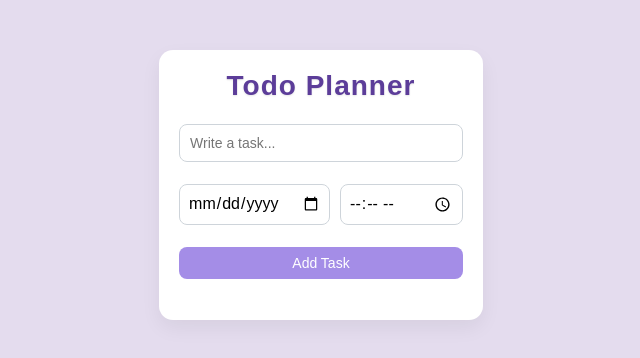
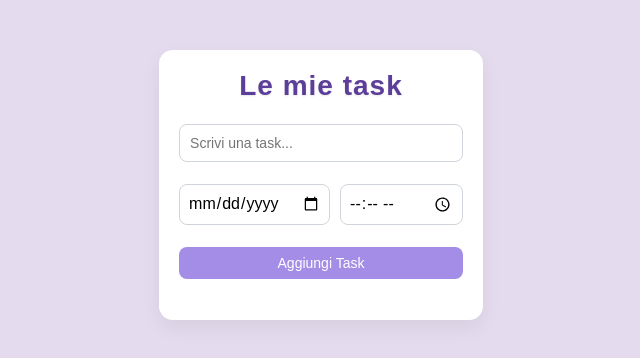
Before and after one commit to Vittoriatosi2006/TODO, a React (Vite) app: page / in a window 1280 px wide. Shown: the top 358 px of the page, without its empty margins (319-959 px from the left). Built offline with nearby package versions, Linux system fonts and the light colour scheme.

Commit message:
lingua it

```diff
--- a/index.html
+++ b/index.html
@@ -1,5 +1,5 @@
 <!doctype html>
-<html lang="en">
+<html lang="it">
   <head>
     <meta charset="UTF-8" />
     <link rel="icon" type="image/svg+xml" href="/src/assets/icona-todo.png" />
--- a/src/Todo.tsx
+++ b/src/Todo.tsx
@@ -144,11 +144,11 @@ export default function ToDo() {
     <div className="todo-container">
       {/* CARD PRINCIPALE */}
       <div className="main-card">
-        <h1>Todo Planner</h1>
+        <h1> Le mie task</h1>
 
         <input
           type="text"
-          placeholder="Write a task..."
+          placeholder="Scrivi una task..."
           value={inputValue}
           onChange={(e) => setInputValue(e.target.value)}
         />
@@ -166,7 +166,7 @@ export default function ToDo() {
           />
         </div>
         <button onClick={addTask} className="add-button">
-          Add Task
+          Aggiungi Task
         </button>
       </div>
       {/*CARD X I GIORNI*/}
```
